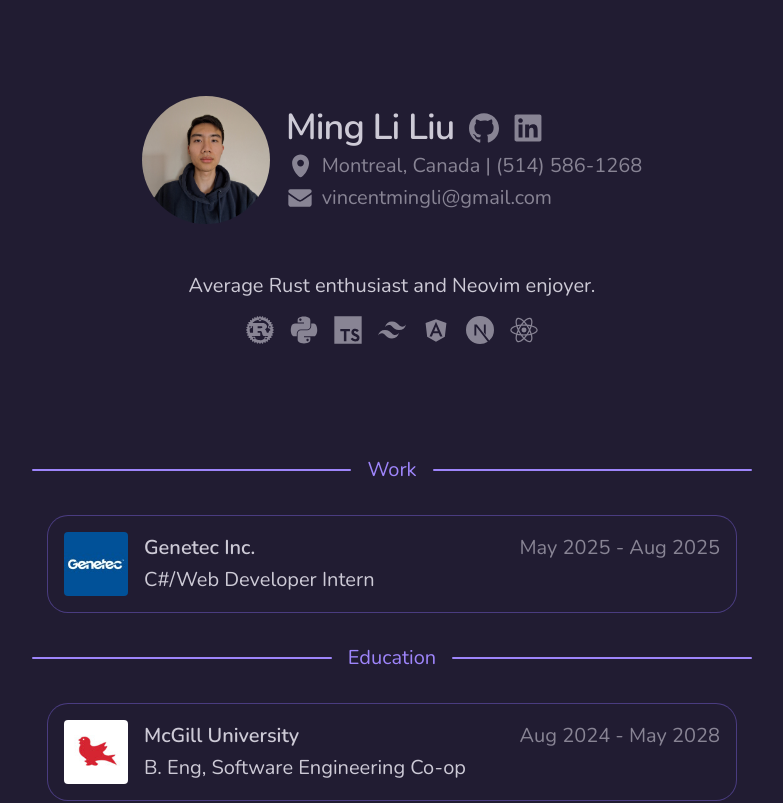
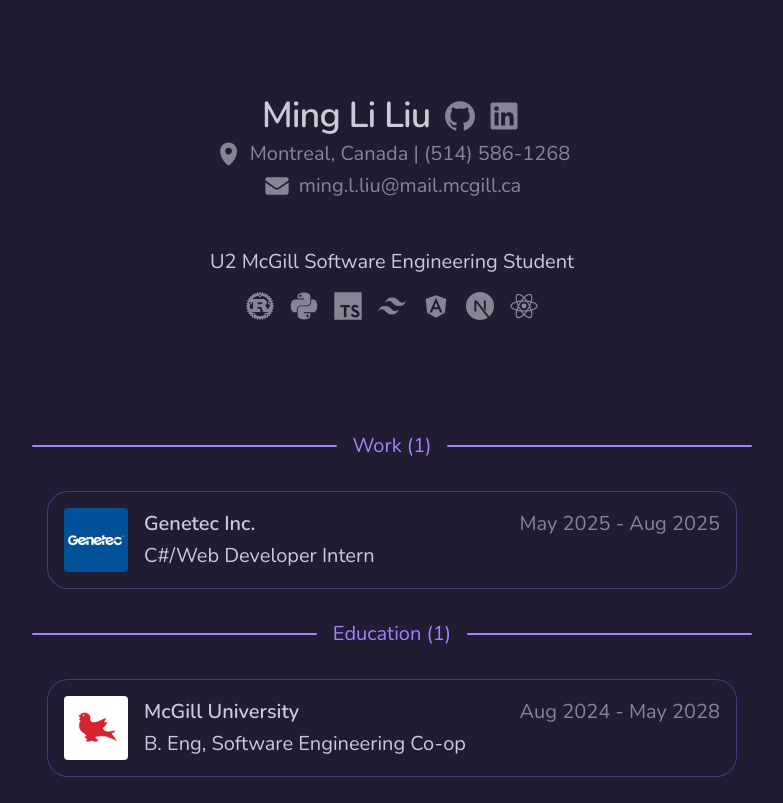
Before and after one commit to mingli202/portfolio, a React (Vite) app: page / in a window 1280 px wide. Shown: the top 803 px of the page, without its empty margins (248-1031 px from the left). Built offline with nearby package versions, Linux system fonts and the light colour scheme.

Commit message:
removed profile pic and add project count

```diff
--- a/src/App.tsx
+++ b/src/App.tsx
@@ -2,6 +2,7 @@ import ExperienceList from "./components/ExperienceList";
 import Me from "./components/Me";
 import Projects from "./components/Projects";
 import SectionBreakLine from "./components/SectionBreakLine";
+import { projects } from "./data/projects";
 import type { ExperienceListItem } from "./types";
 
 function App() {
@@ -46,11 +47,13 @@ function App() {
   return (
     <div className="flex w-[min(90%,45rem)] flex-col overflow-hidden text-base font-normal md:text-xl">
       <Me />
-      <SectionBreakLine sectionName="Work" />
+      <SectionBreakLine sectionName={`Work (${workExperience.length})`} />
       <ExperienceList items={workExperience} />
-      <SectionBreakLine sectionName="Education" />
+      <SectionBreakLine
+        sectionName={`Education (${schoolExperience.length})`}
+      />
       <ExperienceList items={schoolExperience} />
-      <SectionBreakLine sectionName="Projects" />
+      <SectionBreakLine sectionName={`Projects (${projects.length})`} />
       <Projects />
     </div>
   );
--- a/src/components/Me.tsx
+++ b/src/components/Me.tsx
@@ -15,15 +15,7 @@ import {
 export default function Me() {
   return (
     <section className="flex w-full flex-col items-center gap-10 py-12 md:gap-12 md:py-24">
-      <div className="flex items-center gap-4 max-md:flex-col">
-        <div className="h-32 w-32 shrink-0 overflow-hidden rounded-full">
-          <img
-            src="me.jpg"
-            alt="Ming Li Liu"
-            className="h-full w-full object-cover"
-          />
-        </div>
-        <div className="flex basis-full flex-col justify-center gap-1">
+      <div className="flex flex-col items-center justify-center gap-1">
         <div className="flex items-center gap-2">
           <h1 className="mr-1 text-2xl font-bold tracking-tight md:text-4xl">
             Ming Li Liu
@@ -49,12 +41,11 @@ export default function Me() {
         </div>
         <div className="text-text-secondary flex items-center gap-2">
           <Envelope className="fill-text-secondary" />
-            <p>vincentmingli@gmail.com</p>
-          </div>
+          <p>ming.l.liu@mail.mcgill.ca</p>
         </div>
       </div>
       <div className="flex flex-col items-center gap-4">
-        <p>Average Rust enthusiast and Neovim enjoyer.</p>
+        <p>U2 McGill Software Engineering Student</p>
         <div className="flex flex-wrap justify-center gap-4">
           <Rust className="fill-text-secondary" />
           <Python className="fill-text-secondary" />
--- a/src/components/SectionBreakLine.tsx
+++ b/src/components/SectionBreakLine.tsx
@@ -6,7 +6,7 @@ export default function SectionBreakLine({ sectionName }: Props) {
   return (
     <div className="flex items-center gap-4 py-2 md:py-4">
       <div className="bg-primary h-0.5 w-full rounded-full" />
-      <h2 className="text-primary">{sectionName}</h2>
+      <h2 className="text-primary shrink-0">{sectionName}</h2>
       <div className="bg-primary h-0.5 w-full rounded-full" />
     </div>
   );
```
Lines whose indentation alone changed are shown as unchanged.
